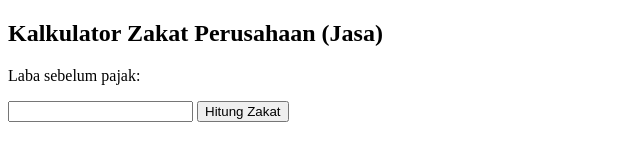
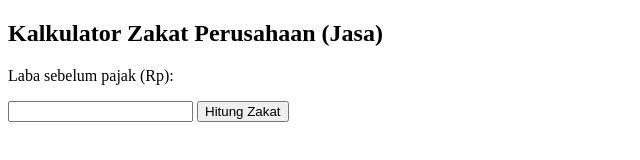
Before and after one commit to pengumpulanbma/webbma, a plain HTML site: page kalkulator-zakat-perusahaan2.html in a window 1280 px wide. Shown: the full height of the page, 0-640 px from the left. Drawn offline with Linux system fonts and the light colour scheme.

Commit message:
Update kalkulator-zakat-perusahaan2.html

```diff
--- a/kalkulator-zakat-perusahaan2.html
+++ b/kalkulator-zakat-perusahaan2.html
@@ -7,7 +7,7 @@
 </head>
 <body>
 <h2>Kalkulator Zakat Perusahaan (Jasa)</h2>
-<label for="inputAngka">Laba sebelum pajak:<p></label>
+<label for="inputAngka">Laba sebelum pajak (Rp):<p></label>
 <input type="number" id="inputAngka">
 <button onclick="hitungZakat()">Hitung Zakat</button></p>
 <p id="hasilZakat"></p>
```
